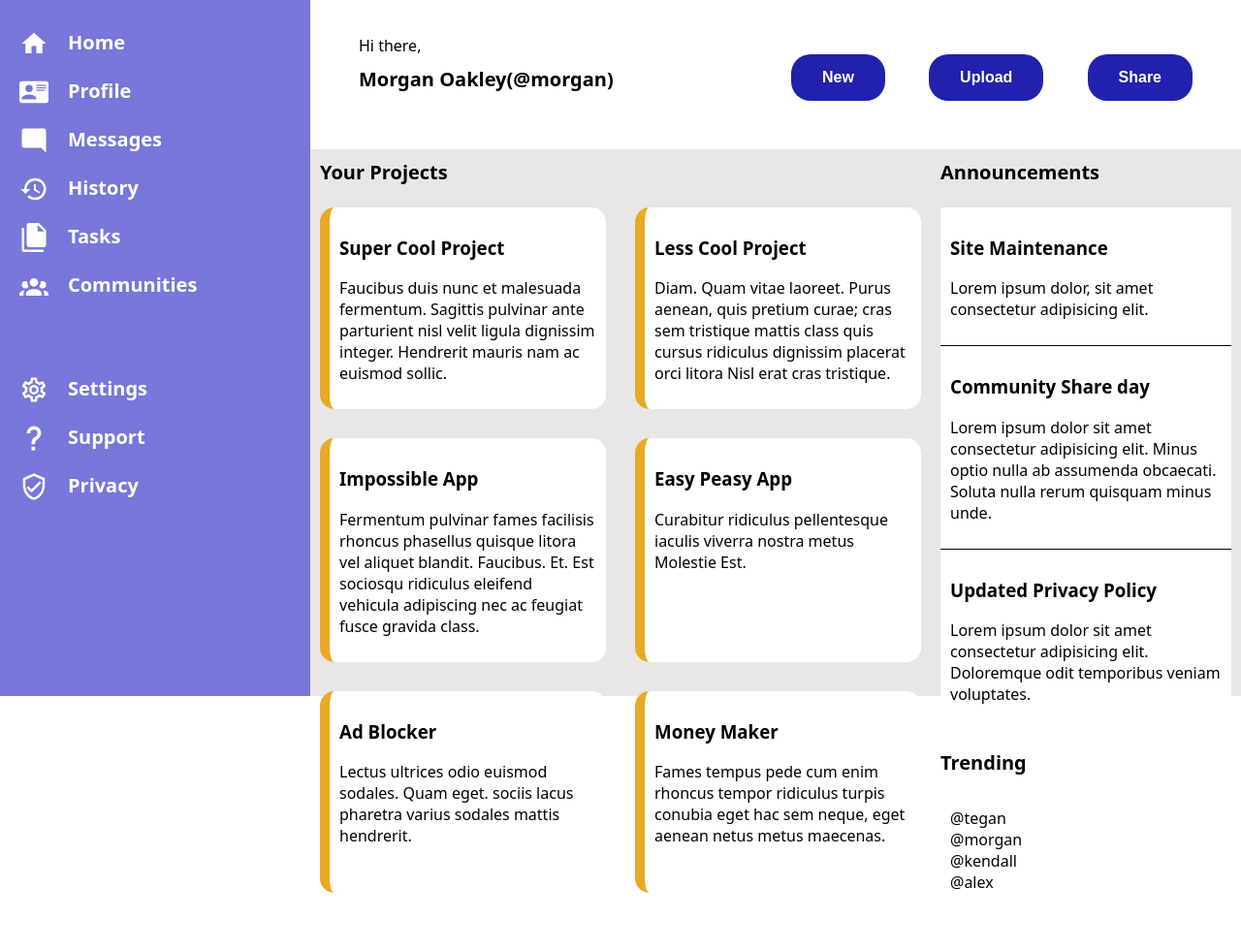
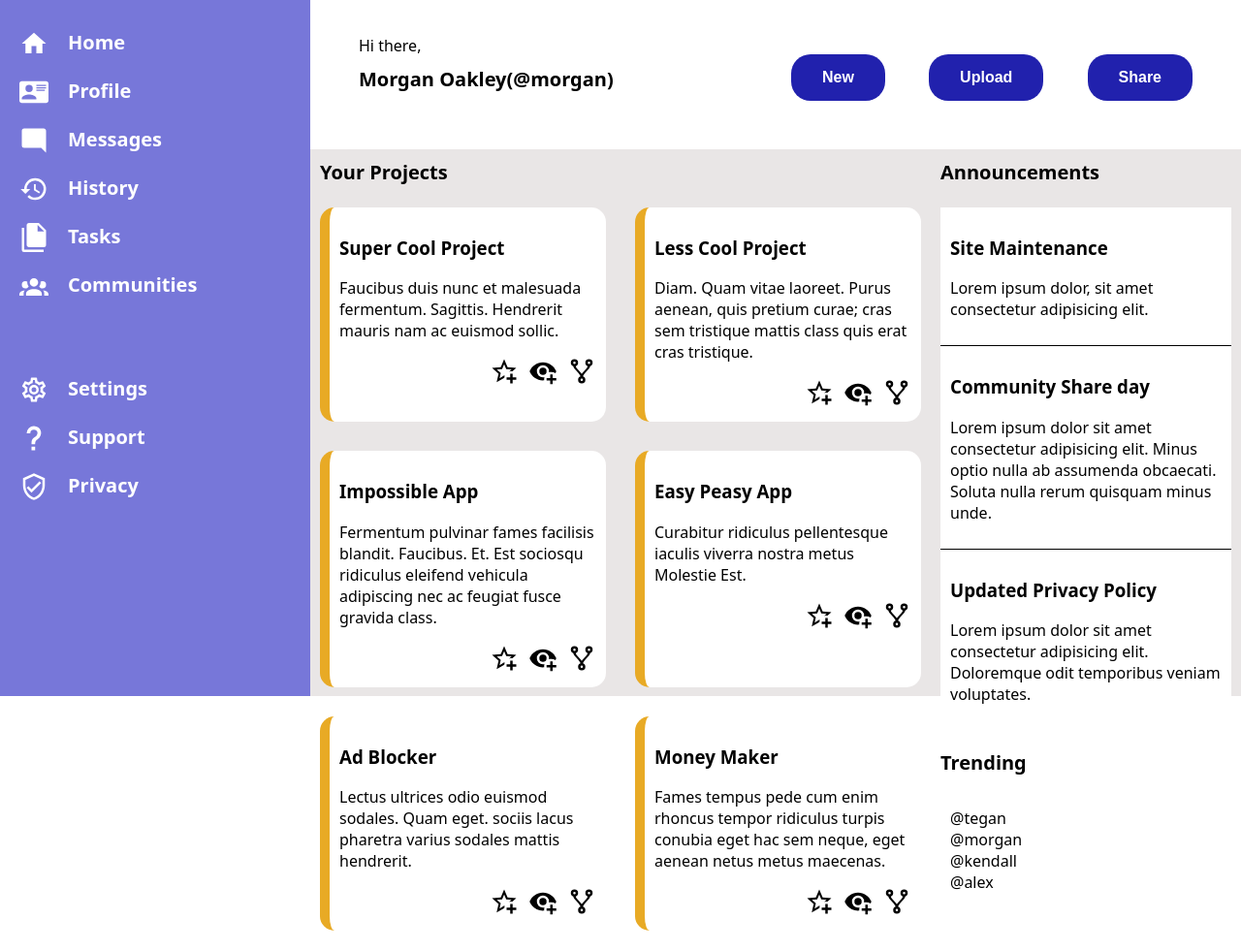
Before and after one commit to sarmuel-sarmah/admin-dashboard, a plain HTML site: page index.html in a window 1280 px wide. Shown: the part 82-1063 px from the top of the page at 97% size. Drawn offline with Linux system fonts and the light colour scheme.

Commit message:
Add icons to project content

```diff
--- a/index.html
+++ b/index.html
@@ -12,16 +12,16 @@
             <div class="dash"><img src="assets/view-dashboard.svg" alt="dashboard_icon" style="width:50px; height:45px;" class="dash"> Dashboard</div>
             <div class="social"><br>
                 <div class="icon"><img src="assets/home.svg" alt="home icon" style="width:30px; height:30px;" class="icon"> Home</div>
-                <div class="icon"><img src="assets/profile.svg" alt="home icon" style="width:30px; height:30px;" class="icon"> Profile</div>
-                <div class="icon"><img src="assets/message-.svg" alt="home icon" style="width:30px; height:30px;" class="icon"> Messages</div>
-                <div class="icon"><img src="assets/history.svg" alt="home icon" style="width:30px; height:30px;" class="icon"> History</div>
-                <div class="icon"><img src="assets/tasks.svg" alt="home icon" style="width:30px; height:30px;" class="icon"> Tasks</div>
-                <div class="icon"><img src="assets/community.svg" alt="home icon" style="width:30px; height:30px;" class="icon"> Communities</div>
+                <div class="icon"><img src="assets/profile.svg" alt="profile icon" style="width:30px; height:30px;" class="icon"> Profile</div>
+                <div class="icon"><img src="assets/message-.svg" alt="message icon" style="width:30px; height:30px;" class="icon"> Messages</div>
+                <div class="icon"><img src="assets/history.svg" alt="history icon" style="width:30px; height:30px;" class="icon"> History</div>
+                <div class="icon"><img src="assets/tasks.svg" alt="tasks icon" style="width:30px; height:30px;" class="icon"> Tasks</div>
+                <div class="icon"><img src="assets/community.svg" alt="community icon" style="width:30px; height:30px;" class="icon"> Communities</div>
             </div><br>
             <div class="technical">
-                <div class="icon"><img src="assets/settings.svg" alt="home icon" style="width:30px; height:30px;" class="icon"> Settings</div>
-                <div class="icon"><img src="assets/support.svg" alt="home icon" style="width:30px; height:30px;" class="icon"> Support</div>
-                <div class="icon"><img src="assets/privacy.svg" alt="home icon" style="width:30px; height:30px;" class="icon"> Privacy</div>
+                <div class="icon"><img src="assets/settings.svg" alt="settings icon" style="width:30px; height:30px;" class="icon"> Settings</div>
+                <div class="icon"><img src="assets/support.svg" alt="support icon" style="width:30px; height:30px;" class="icon"> Support</div>
+                <div class="icon"><img src="assets/privacy.svg" alt="privacy icon" style="width:30px; height:30px;" class="icon"> Privacy</div>
             </div>
         </div>
         <div class="header">
@@ -45,30 +45,59 @@
         <div class="main-content">
             <div class="project-head">Your Projects</div>
             <div class="projects">
-
                 <div class="project1">
                     <h3>Super Cool Project</h3>
-                    <p>Faucibus duis nunc et malesuada fermentum. Sagittis pulvinar ante parturient nisl velit ligula dignissim integer. Hendrerit mauris nam ac euismod sollic.</p>
+                    <p>Faucibus duis nunc et malesuada fermentum. Sagittis. Hendrerit mauris nam ac euismod sollic.</p>
+                    <div class="project-icons">
+                        <div class="p-icons"><img src="assets/star-plus-outline.svg" alt="home icon" style="width:30px; height:30px;" class="p-icon"></div>
+                        <div class="p-icons"><img src="assets/eye-plus.svg" alt="home icon" style="width:30px; height:30px;" class="p-icon"></div>
+                        <div class="p-icons"><img src="assets/source-fork.svg" alt="home icon" style="width:30px; height:30px;" class="p=icon"></div>
+                    </div>
                 </div>
                 <div class="project2">
                     <h3>Less Cool Project</h3>
-                    <p>Diam. Quam vitae laoreet. Purus aenean, quis pretium curae; cras sem tristique mattis class quis cursus ridiculus dignissim placerat orci litora Nisl erat cras tristique.</p>
+                    <p>Diam. Quam vitae laoreet. Purus aenean, quis pretium curae; cras sem tristique mattis class quis erat cras tristique.</p>
+                    <div class="project-icons">
+                        <div class="p-icons"><img src="assets/star-plus-outline.svg" alt="home icon" style="width:30px; height:30px;" class="p-icon"></div>
+                        <div class="p-icons"><img src="assets/eye-plus.svg" alt="home icon" style="width:30px; height:30px;" class="p-icon"></div>
+                        <div class="p-icons"><img src="assets/source-fork.svg" alt="home icon" style="width:30px; height:30px;" class="p=icon"></div>
+                    </div>
                 </div>
                 <div class="project3">
                     <h3>Impossible App</h3>
-                    <p>Fermentum pulvinar fames facilisis rhoncus phasellus quisque litora vel aliquet blandit. Faucibus. Et. Est sociosqu ridiculus eleifend vehicula adipiscing nec ac feugiat fusce gravida class. </p>
+                    <p>Fermentum pulvinar fames facilisis  blandit. Faucibus. Et. Est sociosqu ridiculus eleifend vehicula adipiscing nec ac feugiat fusce gravida class. </p>
+                    <div class="project-icons">
+                        <div class="p-icons"><img src="assets/star-plus-outline.svg" alt="home icon" style="width:30px; height:30px;" class="p-icon"></div>
+                        <div class="p-icons"><img src="assets/eye-plus.svg" alt="home icon" style="width:30px; height:30px;" class="p-icon"></div>
+                        <div class="p-icons"><img src="assets/source-fork.svg" alt="home icon" style="width:30px; height:30px;" class="p=icon"></div>
+                    </div>
                 </div>
                 <div class="project4">
                    <h3>Easy Peasy App</h3>
                    <p>Curabitur ridiculus pellentesque iaculis viverra nostra metus Molestie Est. </p>
+                   <div class="project-icons">
+                        <div class="p-icons"><img src="assets/star-plus-outline.svg" alt="home icon" style="width:30px; height:30px;" class="p-icon"></div>
+                        <div class="p-icons"><img src="assets/eye-plus.svg" alt="home icon" style="width:30px; height:30px;" class="p-icon"></div>
+                        <div class="p-icons"><img src="assets/source-fork.svg" alt="home icon" style="width:30px; height:30px;" class="p=icon"></div>
+                    </div>
                 </div>
                 <div class="project5">
                     <h3>Ad Blocker</h3>
                     <p>Lectus ultrices odio euismod sodales. Quam eget. sociis lacus pharetra varius sodales mattis hendrerit. </p>
+                    <div class="project-icons">
+                        <div class="p-icons"><img src="assets/star-plus-outline.svg" alt="home icon" style="width:30px; height:30px;" class="p-icon"></div>
+                        <div class="p-icons"><img src="assets/eye-plus.svg" alt="home icon" style="width:30px; height:30px;" class="p-icon"></div>
+                        <div class="p-icons"><img src="assets/source-fork.svg" alt="home icon" style="width:30px; height:30px;" class="p=icon"></div>
+                    </div>
                 </div>
                 <div class="project6">
                     <h3>Money Maker</h3>
                     <p>Fames tempus pede cum enim rhoncus tempor ridiculus turpis conubia eget hac sem neque, eget aenean netus metus maecenas.</p>
+                    <div class="project-icons">
+                        <div class="p-icons"><img src="assets/star-plus-outline.svg" alt="home icon" style="width:30px; height:30px;" class="p-icon"></div>
+                        <div class="p-icons"><img src="assets/eye-plus.svg" alt="home icon" style="width:30px; height:30px;" class="p-icon"></div>
+                        <div class="p-icons"><img src="assets/source-fork.svg" alt="home icon" style="width:30px; height:30px;" class="p=icon"></div>
+                    </div>
                 </div>
             </div>
             <div class="announce">Announcements</div>
--- a/styles.css
+++ b/styles.css
@@ -141,6 +141,12 @@ button {
     margin: 10px;
 }
 
+.project-icons {
+    display: flex;
+    gap: 10px;
+    justify-content: flex-end;
+}
+
 .announce {
     grid-area: 1 / 2 / 2 / 2;
     font-size: 20px;
```
Also changed, not shown: assets/eye-plus.svg (added), assets/source-fork.svg (added), assets/star-plus-outline.svg (added).
